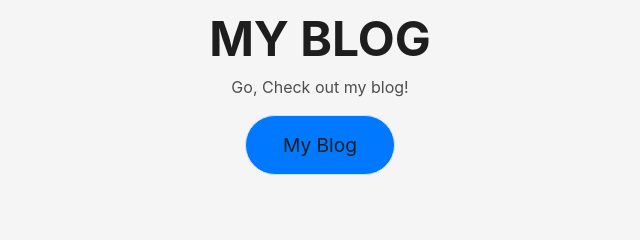
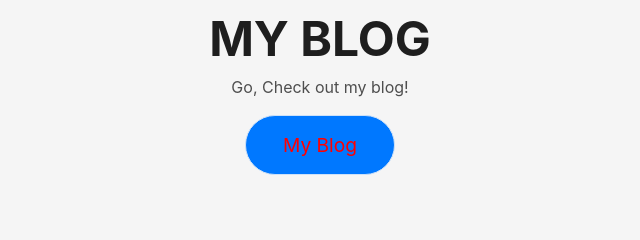
Before and after one commit to pirzadahannan/pirzadahannan.github.io, a plain HTML site: page index.html in a window 1280 px wide. Shown: the part 1920-2160 px from the top of the page, 320-960 px from the left. Drawn offline with Linux system fonts and the light colour scheme; files whose address does not match are found by name.

Commit message:
Update index.html
commit

```diff
--- a/index.html
+++ b/index.html
@@ -146,7 +146,7 @@
             <p class="subtitle-a">
               Go, Check out my blog!
             </p>
-            <button class="button button-a button-big button-rouded"><a href="https://importbinary.blogspot.com/">My Blog</a></button>
+            <button class="button button-a button-big button-rouded"><a href="https://importbinary.blogspot.com/" style="color:red;">My Blog</a></button>
           </div>
         </div>
       </div>
```
